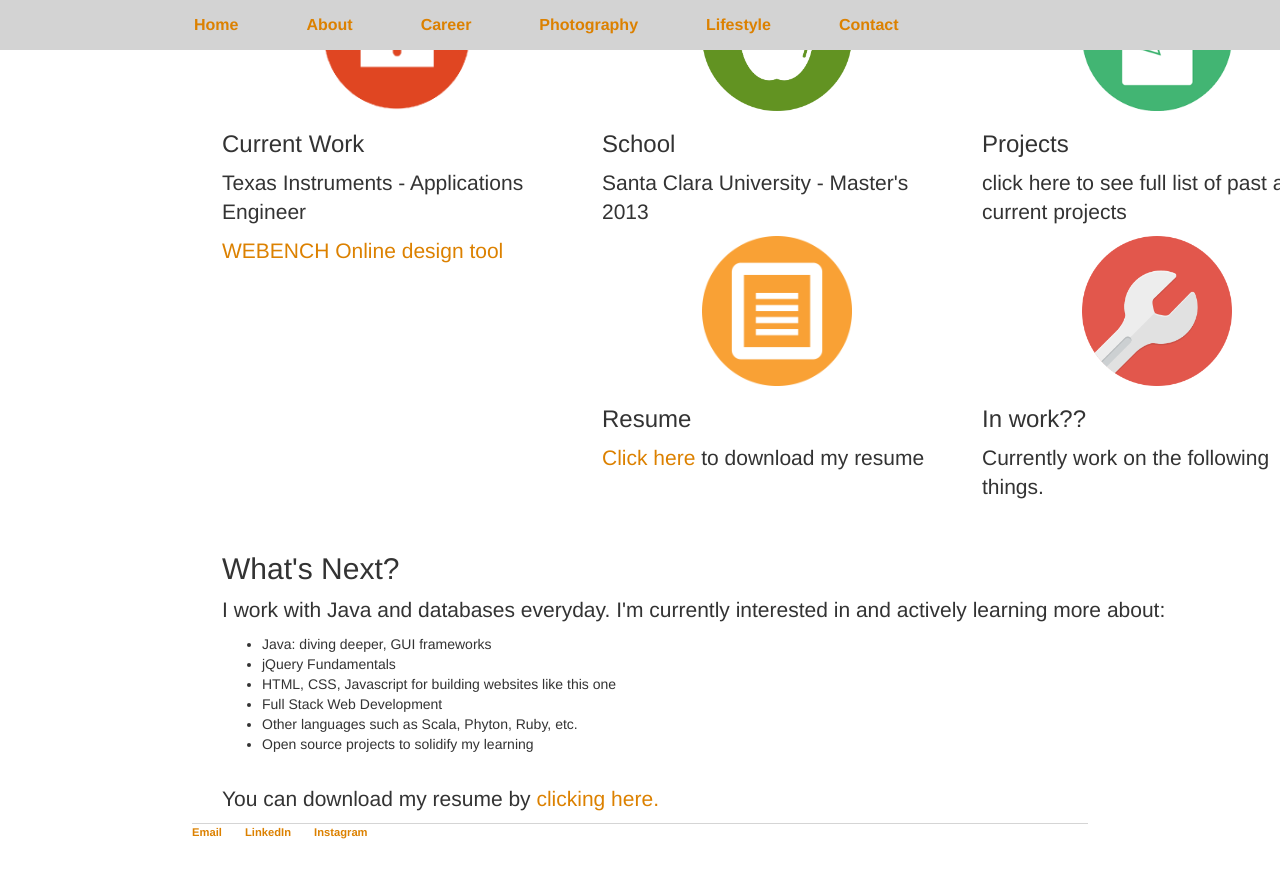
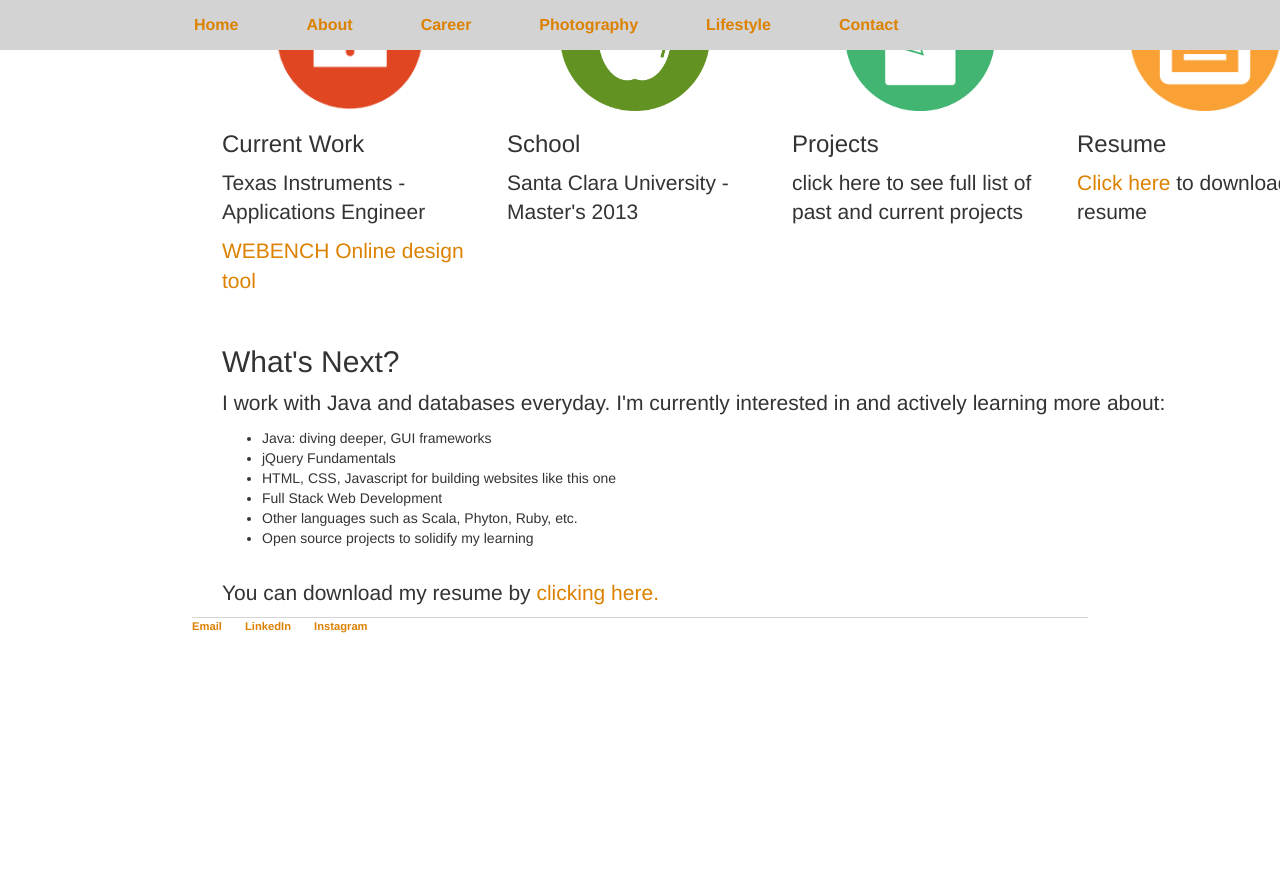
Before and after one commit to itsonlyjaz/itsonlyjaz.github.io, a Jekyll site: the page built from career/index.html, in a window 1280 px wide and 900 px high, scrolled down 695 px. Shown: the top 878 px of the window. Built offline with Jekyll 4.4.1, drawn with Linux system fonts in a browser that asks for light colours; after the commit the page ends 1389 px from its top, so only the background shows below that.

Commit message:
Update index.html

```diff
--- a/career/index.html
+++ b/career/index.html
@@ -16,7 +16,7 @@ title: jaz-marie
 
 
     <div class="row">
-        <section class="col-xs-6 col-sm-12 col-md-8 col-lg-4">
+        <section class="col-xs-6 col-sm-12 col-md-6 col-lg-3">
             <img class="icon" src="work2.png" alt="Icon">
             <h3>Current Work</h3>
             <p>Texas Instruments - Applications Engineer
@@ -24,29 +24,25 @@ title: jaz-marie
         </section>
 
 
-       <section class="col-xs-6 col-sm-12 col-md-8 col-lg-4">
+       <section class="col-xs-6 col-sm-12 col-md-6 col-lg-3">
             <img class="icon" src="education.png" alt="Icon">
             <h3>School</h3>
             <p>Santa Clara University - Master's 2013</p>
         </section>
          <div class="clearfix visible-sm-block"></div>
-        <section class="col-xs-6 col-sm-12 col-md-8 col-lg-4">
+        <section class="col-xs-6 col-sm-12 col-md-6 col-lg-3">
             <img class="icon" src="project.png" alt="Icon">
            <h3>Projects</h3>
             <p>click here to see full list of past and current projects</p>
         </section>
 
-       <section class="col-xs-6 col-sm-12 col-md-8 col-lg-4">
+       <section class="col-xs-6 col-sm-12 col-md-6 col-lg-3">
             <a href="jlivingston_resume.pdf" target="_blank"><img class="icon" src="resume.png" alt="Icon"></a>
             <h3>Resume</h3>
             <p><a href="jlivingston_resume.pdf" target="_blank">Click here</a> to download my resume</p>
         </section>
 
-       <section class="col-xs-6 col-sm-12 col-md-8 col-lg-4">
-            <img class="icon" src="inwork.png" alt="Icon">
-            <h3>In work??</h3>
-          <p>Currently work on the following things.</p>
-        </section>
+
 
 
    </div>
```
